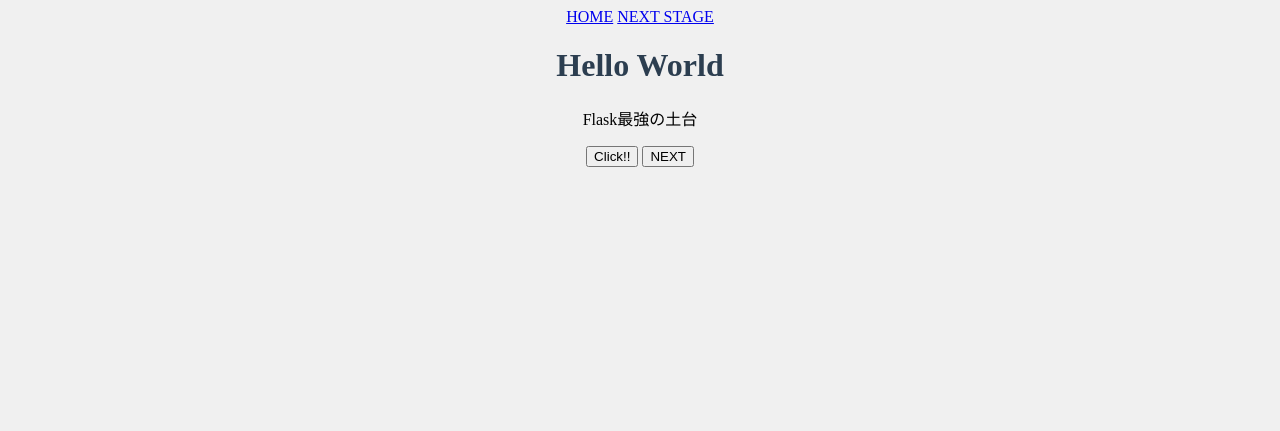
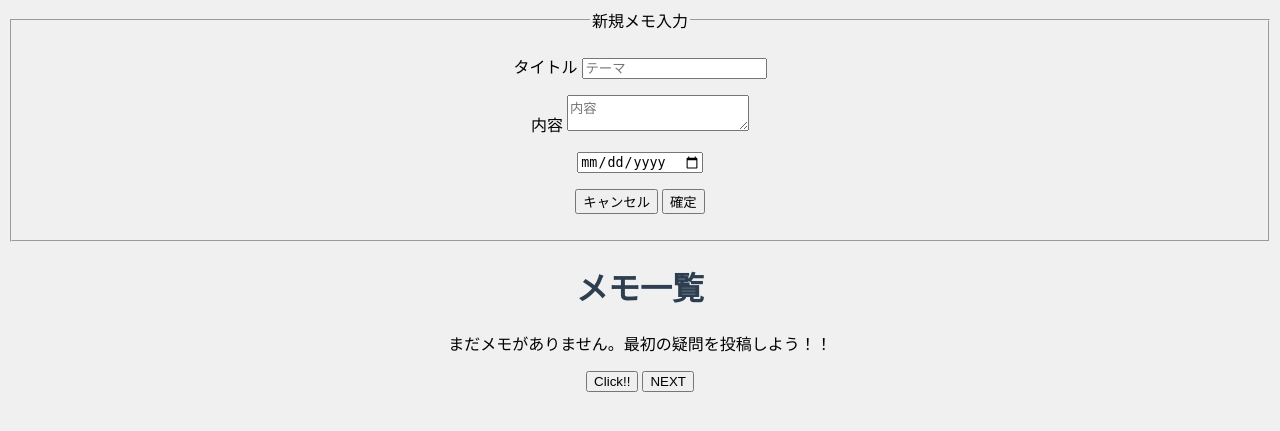
Before and after one commit to tahira1321/crud-memo, a Flask app: page / in a window 1280 px wide. Shown: the top 431 px of the page. Run offline with Flask 3, Linux system fonts and the light colour scheme.

Commit message:
feat/ メモフォームの送信と一覧表示作成。キャンセルボタンの実装。

```diff
--- a/project/main.py
+++ b/project/main.py
@@ -1,21 +1,32 @@
 # ====================
 # import
 # ====================
-from flask import Blueprint, render_template
+from flask import Blueprint, render_template, request
 
 # ====================
 # Blueprint Instance Creation
 # ====================
 main = Blueprint('main', __name__)
+memos = []
 
 # ====================
 # Routes:View Function
 # ====================
 ## Home
-@main.route('/')
+@main.route('/', methods=['GET', 'POST'])
 def index():
-    # return 'Hello World'
-    return render_template('index.html')
+    if request.method == 'POST':
+        title = request.form.get('why_title')
+        content = request.form.get('why_content')
+        date = request.form.get('create_date')
+        new_memo = {
+                "title": title,
+                "content": content,
+                "date": date
+                }
+        memos.append(new_memo)
+        # print(f"Title: {title}, Content: {content}, Date: {date}")
+    return render_template('index.html', memos=memos)
 
 @main.route('/next')
 def next_stage():
--- /dev/null
+++ b/project/static/js/form.js
@@ -0,0 +1,10 @@
+// 1. documentを取得し定数に代入
+const cancelBtn = document.getElementById('cancelBtn');
+const memoForm = document.getElementById('memo-form');
+if (cancelBtn) {
+    cancelBtn.addEventListener('click', function() {
+        if(confirm('本当にキャンセルしてもよろしいですか？')) {
+            memoForm.reset()
+        }
+    });
+}
--- a/project/static/js/script.js
+++ b/project/static/js/navigation.js
@@ -1,11 +1,3 @@
-// アラート表示
-const Btn = document.getElementById('Btn');
-if (Btn) {
-    Btn.addEventListener('click', function() {
-        alert('JavaScriptも動作中');
-    });
-}
-
 // 次へ
 const nextBtn = document.getElementById('nextBtn');
 if (nextBtn) {
--- /dev/null
+++ b/project/static/js/ui.js
@@ -0,0 +1,7 @@
+// アラート表示
+const Btn = document.getElementById('Btn');
+if (Btn) {
+    Btn.addEventListener('click', function() {
+        alert('JavaScriptも動作中');
+    });
+}
--- a/project/templates/base.html
+++ b/project/templates/base.html
@@ -3,22 +3,27 @@
 <head>
     <meta charset="UTF-8">
     <title>
-        {% block title %}Template HELLO{% endblock %}
+        {% block title %}Simple CRUD MEMO{% endblock %}
     </title>
     <link rel="stylesheet" href="{{ url_for('static', filename='css/style.css') }}">
     {% block css %}{% endblock %}
 </head>
 <body>
-    <nav>
-        <a href="{{ url_for('main.index') }}">HOME</a>
-        <a href="{{ url_for('main.next_stage') }}">NEXT STAGE</a>
-    </nav>
+    <!-- insert header -->
+    {% include 'includes/_header.html' %}
 
     <!-- 各ページのコンテンツを挿入 -->
-    {% block content %}{% endblock %}
+    <main>
+        {% block content %}{% endblock %}
+    </main>
 
-    <!-- JavaScriptを読込 -->
-    <script src="{{ url_for('static', filename='js/script.js') }}"></script>
+    <!-- insert footer -->
+    {% include 'includes/_footer.html' %}
+
+    <!-- read JavaScript -->
+    <script src="{{ url_for('static', filename='js/ui.js') }}"></script>
+    <script src="{{ url_for('static', filename='js/navigation.js') }}"></script>
+    <script src="{{ url_for('static', filename='js/form.js') }}"></script>
     {% block js %}{% endblock %}
 </body>
 </html>
--- a/project/templates/index.html
+++ b/project/templates/index.html
@@ -1,11 +1,56 @@
 <!-- base.htmlを継承 -->
 {% extends 'base.html' %}
 
-{% block title %}HOME - Template Hello{% endblock %}
+{% block title %}メモの新規作成と一覧{% endblock %}
 
 {% block content %}
-<h1>Hello World</h1>
-<p>Flask最強の土台</p>
+
+<!-- input form area -->
+<div>
+    <form action="" method="post" id="memo-form">
+        <fieldset>
+            <legend>新規メモ入力</legend>
+            <p>
+                <label for="title">タイトル</label>
+                <input type="text" id="title" name="why_title"  placeholder="テーマ">
+            </p>
+            <p>
+                <label for="content">内容</label>
+                <textarea id="content" name="why_content" placeholder="内容"></textarea>
+            </p>
+            <p>
+                <input type="date" name="create_date">
+            </p>
+            <p>
+                <button type="button" id="cancelBtn" class="btn">キャンセル</button>
+                <button type="submit">確定</button>
+            </p>
+        </fieldset>
+    </form>
+</div>
+
+<!-- desplay all -->
+<h1>メモ一覧</h1>
+<section class="memo-grid">
+    {% for memo in memos %}
+    <article class="memo-card">
+        <h3>{{ memo.title }}</h3>
+        <p>{{ memo.content }}</p>
+        <div class="memo-footer">
+            <time datetime="{{ memo.date }}">
+                疑問日：{{ memo.date }}
+            </time>
+            <button type="button" class="edBtn">edit</button>
+            <button type="button" class="delBtn">delete</button>
+        </div>
+    </article>
+    {% else %}
+        <p class="empty-message">まだメモがありません。最初の疑問を投稿しよう！！</p>
+    {% endfor %}
+</section>
+
+
 <button id="Btn">Click!!</button>
 <button id="nextBtn">NEXT</button>
+
 {% endblock %}
```
Also changed, not shown: project/templates/includes/_footer.html (added), project/templates/includes/_header.html (added).
